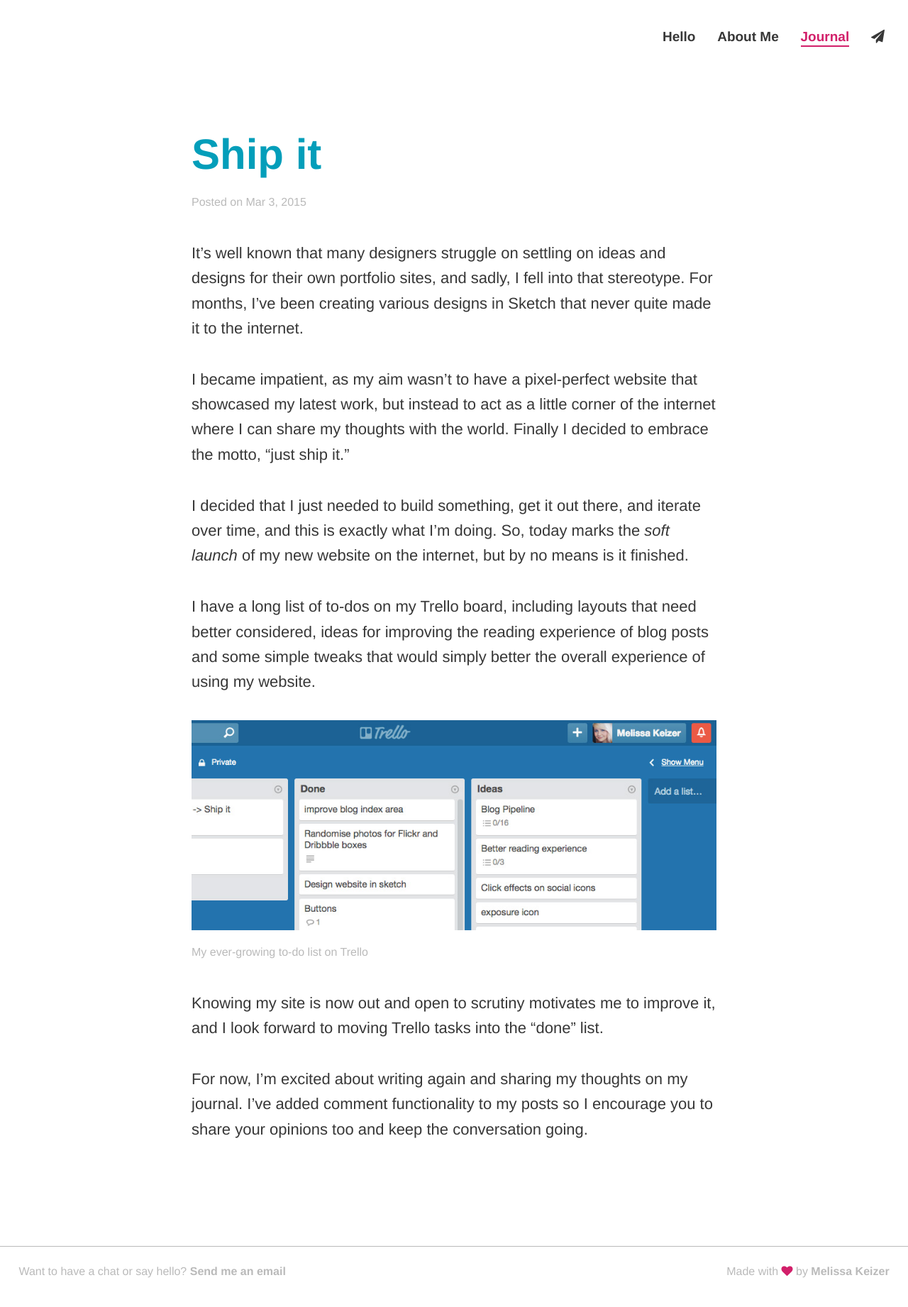
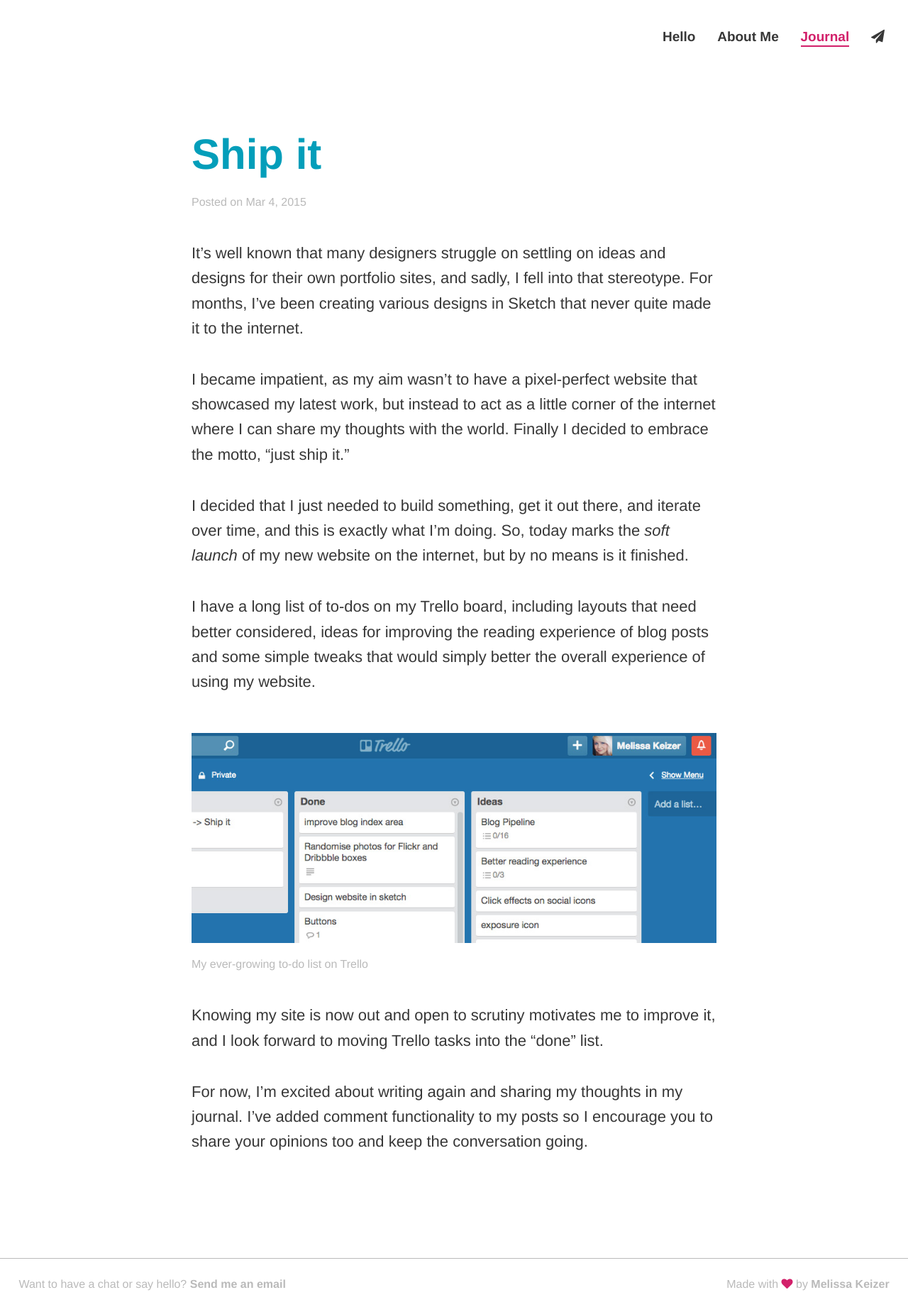
Before and after one commit to melissakeizer/melissakeizer.com, a Jekyll site: the page built from _posts/2015-03-04-ship-it.markdown, in a window 1280 px wide. Shown: the whole page at 71% size. Built offline with Jekyll 4.4.1, drawn with Linux system fonts in a browser that asks for light colours; nearby versions of some CDN libraries; comment, search, counter and statistics services are not loaded.

Commit message:
changing file name of blog and some small css tweaks

```diff
--- a/_posts/2014-11-28-duolingo.markdown
+++ b/_posts/2015-03-04-ship-it.markdown
@@ -20,4 +20,4 @@ I have a long list of to-dos on my Trello board, including layouts that need bet
 
 Knowing my site is now out and open to scrutiny motivates me to improve it, and I look forward to moving Trello tasks into the "done" list.
 
-For now, I'm excited about writing again and sharing my thoughts on my journal. I've added comment functionality to my posts so I encourage you to share your opinions too and keep the conversation going.
+For now, I'm excited about writing again and sharing my thoughts in my journal. I've added comment functionality to my posts so I encourage you to share your opinions too and keep the conversation going.
--- a/_sass/base/_base.scss
+++ b/_sass/base/_base.scss
@@ -14,6 +14,7 @@ body {
   width: 90%;
   img{
     width: 100%;
+    margin-top: 0.8em;
   }
 }
 
--- a/_sass/base/_typography.scss
+++ b/_sass/base/_typography.scss
@@ -27,7 +27,7 @@ h2, h2 a{
   font-size: 30px;
   font-weight: 700;
   line-height: 1.4em;
-  margin-bottom: 1em;
+  margin: 1.5em 0 0.9em 0;
 }
 
 h2 a{
--- a/_sass/pages/_journal.scss
+++ b/_sass/pages/_journal.scss
@@ -24,7 +24,7 @@
 }
 
 .caption{
-  padding-bottom: 1em;
+  padding-bottom: 0.5em;
 }
 
 
@@ -39,9 +39,6 @@ ul.post-list li{
   }
 }
 
-// ul.post-list li:first-child{
-//   margin: 7% 0 1.5% 0;
-// }
 
 a.rss{
   font-size: 20px;
--- a/about/index.html
+++ b/about/index.html
@@ -41,7 +41,7 @@ title: About Melissa
 
     <p>In my spare time I also enjoy obsessing over cute animals, lifting weights and reading articles on Medium and Quora.</p>
 
-    <p>I also like meeting new people and receiving emails, so don't be afraid to <a href="mailto:{{ site.email }}">say hello!</a></p>
+    <p>I also like meeting new people and receiving friendly emails, so don't be afraid to <a href="mailto:{{ site.email }}">say hello!</a></p>
 
   </article>
 
```
Also changed, not shown: other parts of _posts/2015-03-04-ship-it.markdown (+1 -1 lines), 7 other files.
